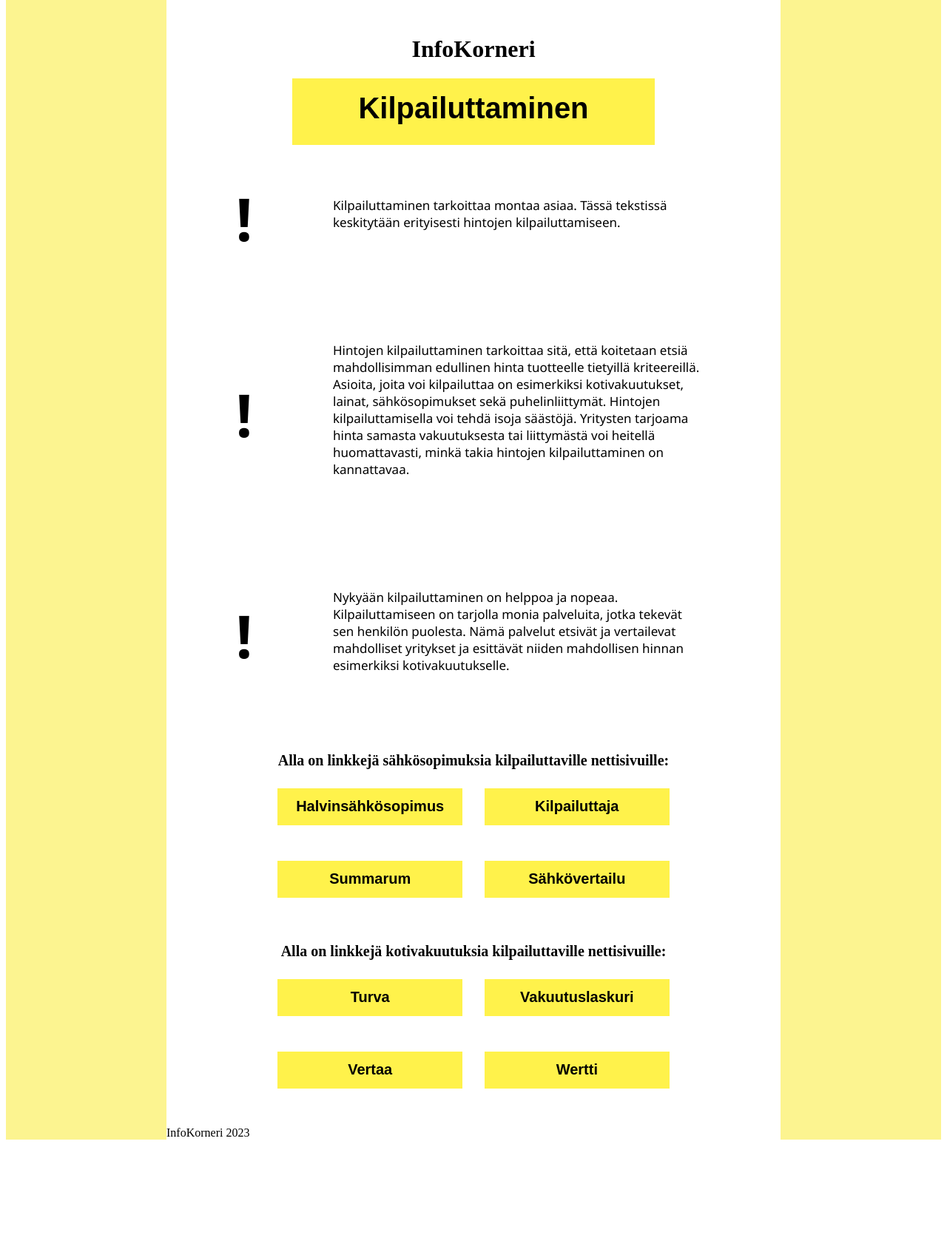
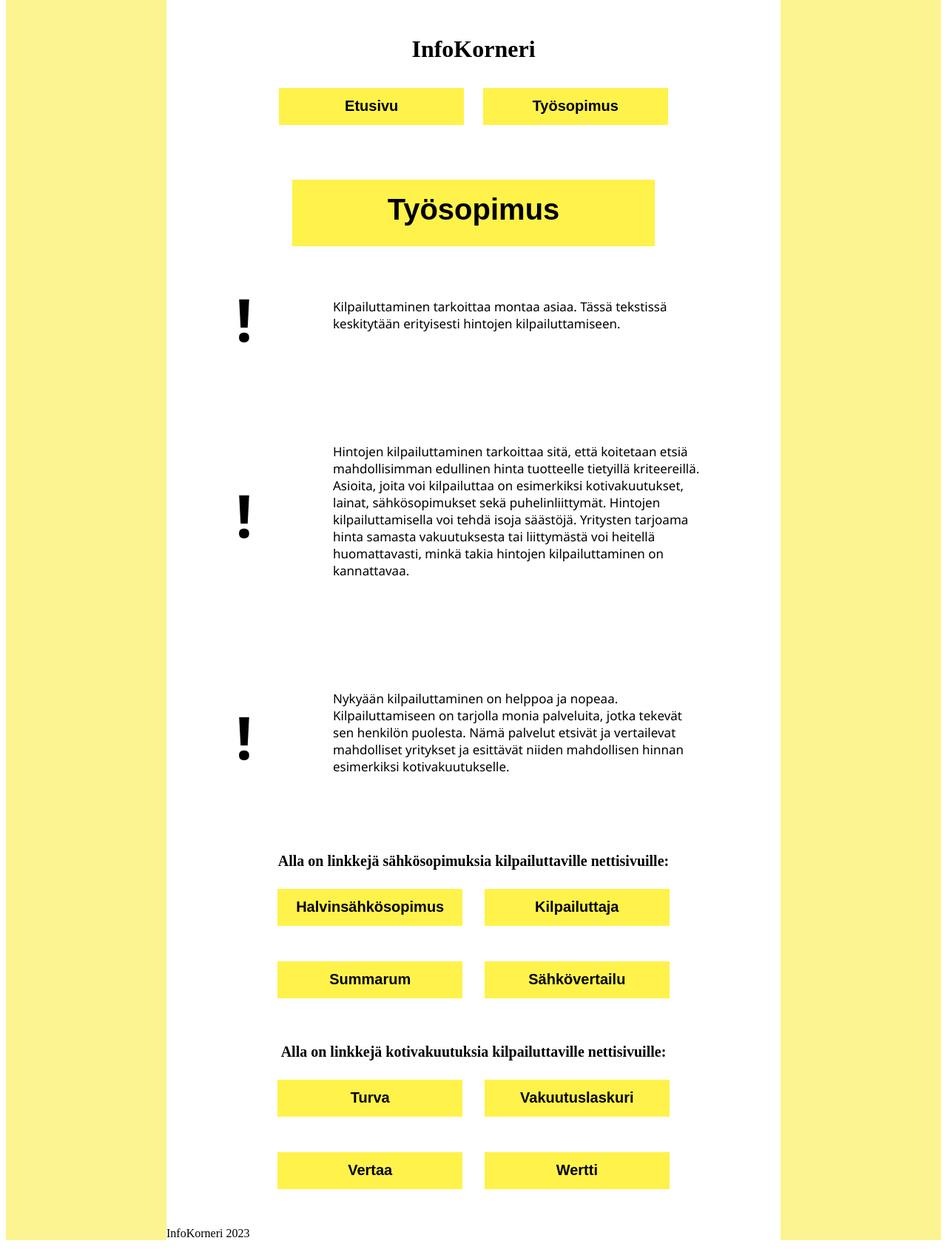
Before and after one commit to opadevelopment/DjangoWebsite, a Django app: page /talous/ in a window 1280 px wide. Shown: the part 104-1797 px from the top of the page at 74% size. Before the commit the page ends 1645 px from the top, so only its background shows below. Run offline with Django 4.2, Linux system fonts and the light colour scheme.

Commit message:
napit lisätty

```diff
--- a/website/templates/talous.html
+++ b/website/templates/talous.html
@@ -7,11 +7,36 @@
 <head>
     <title> Talous sivu</title>
 </head>
+
+
 <body class="info-row">
-  <h1 style="text-align: center;">InfoKorneri</h1>
-    <div class="otsikko" id="container1">
-      <h1>Kilpailuttaminen</h1>
-    </div>
+  <h1>InfoKorneri</h1>
+  <!-- <div class="container">
+      <img src="{% static 'kesken.png' %}"
+      width="500"
+      height="600" /> -->
+
+
+<link rel="stylesheet" type="text/css" href="{% static 'style.css' %}">
+
+
+<div class="button-container">
+<button class="button" onclick="window.location.href='http://127.0.0.1:8000/';">
+  <span class="button-bg"></span>
+  <span class="button-text">Etusivu</span>
+<button class="button" onclick="document.querySelector('#container1').scrollIntoView({behavior: 'smooth'});">
+  <span class="button-bg"></span>
+  <span class="button-text">Työsopimus</span>
+</button>
+</button>
+</div>
+
+
+<div style="margin: 3vw;"></div>
+<div class="otsikko"id="container1">
+  <h1>Työsopimus</h1>
+</div>
+
 
     <div class="container">
        <div class="div1">
```
Also changed, not shown: website/templates/tyoasia.html (+5 -5 lines).
